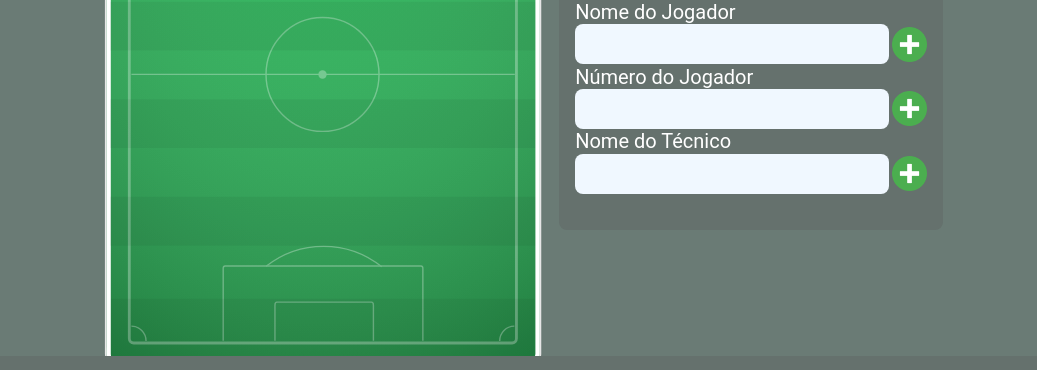
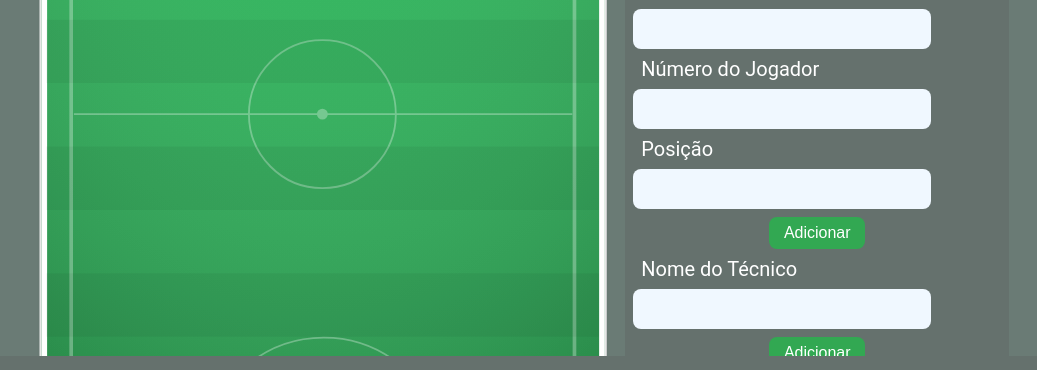
Before and after one commit to JhonatanSilva90/EscaleSeuTime, a plain HTML site: page index.html in a window 1280 px wide. Shown: the part 368-738 px from the top of the page, without its empty margins (117-1154 px from the left). Drawn offline with Linux system fonts and the light colour scheme; a web font is replaced by a local one.

Commit message:
Melhorias no layout geral e estilização.

```diff
--- a/index.html
+++ b/index.html
@@ -26,28 +26,48 @@
           <div>
             <label>Nome do Jogador</label>
             <div class="add">
-              <input class="input" type="text" />
-              <button class="button-add">
-                <img src="/images/plus.png" alt="" />
-              </button>
+              <input id="nomeJogador" class="input" type="text" />
             </div>
           </div>
           <div>
             <label>Número do Jogador</label>
             <div class="add">
-              <input class="input" type="text" />
-              <button class="button-add">
-                <img src="/images/plus.png" alt="" />
-              </button>
+              <input id="numeroJogador" class="input" type="text" />
             </div>
           </div>
           <div>
-            <label>Nome do Técnico</label>
+            <label>Posição</label>
             <div class="add">
-              <input class="input" type="text" />
-              <button class="button-add">
-                <img src="/images/plus.png" alt="" />
-              </button>
+              <input
+                id="posicao"
+                class="input"
+                type="text"
+                name="posições"
+                list="listaPosições"
+              />
+
+              <datalist id="listaPosições">
+                <option value="Goleiro"></option>
+                <option value="Lateral Direiro"></option>
+                <option value="Lateral Esquerdo"></option>
+                <option value="Zagueiro"></option>
+                <option value="Meio Campo"></option>
+                <option value="Atacante"></option>
+              </datalist>
+            </div>
+          </div>
+          <div>
+            <div class="btn-add">
+              <button>Adicionar</button>
+            </div>
+            <div>
+              <label>Nome do Técnico</label>
+              <div class="add">
+                <input id="tecnico" class="input" type="text" />
+              </div>
+            </div>
+            <div class="btn-add">
+              <button>Adicionar</button>
             </div>
           </div>
         </div>
--- a/styles.css
+++ b/styles.css
@@ -29,7 +29,7 @@ body {
   justify-content: center;
   align-items: center;
   gap: 1rem;
-  margin: 0 1rem;
+  margin-top: 1rem;
 }
 
 #campinho {
@@ -39,12 +39,10 @@ body {
 }
 
 #campinho img {
-  height: 40rem;
+  height: 52rem;
   display: flex;
   align-items: center;
   justify-content: center;
-
-  margin-top: 4rem;
 }
 
 h1 {
@@ -62,7 +60,7 @@ h1 {
   border-radius: 8px;
 
   width: 24rem;
-  height: 20rem;
+  height: 28rem;
 }
 
 .input {
@@ -73,7 +71,6 @@ h1 {
   width: calc(100% - 70px);
   height: 2.5rem;
 
-  background-color: var();
   color: var(--cor-black);
   font-size: 20px;
 
@@ -89,31 +86,32 @@ label {
 }
 .add {
   display: flex;
-  justify-content: center;
-  text-align: center;
-  align-items: center;
+  justify-content: start;
+  padding: 0.5rem;
 }
 
-.button-add {
-  border: none;
-  outline: none;
-  background-color: var(--cor-footer);
-  cursor: pointer;
+.btn-add {
+  display: flex;
+  align-items: center;
+  justify-content: center;
+  border-radius: 4px;
   transition: 0.1s;
 }
 
-.button-add img {
-  /* margin-left: 0.5rem; */
-  height: 2.2rem;
-  width: 2.2rem;
-
-  margin-top: 0.15rem;
-  margin-left: 0.2rem;
-  margin-bottom: 0;
+.btn-add button {
+  width: 6rem;
+  height: 2rem;
+  background-color: rgb(50, 168, 82);
+  border-radius: 8px;
+  color: var(--cor-white);
+  border: none;
+  font-size: 16px;
+  margin-bottom: 0.5rem;
 }
 
-.button-add :hover {
+.btn-add :hover {
   transform: scale(1.1);
+  cursor: pointer;
 }
 
 .footer {
```
